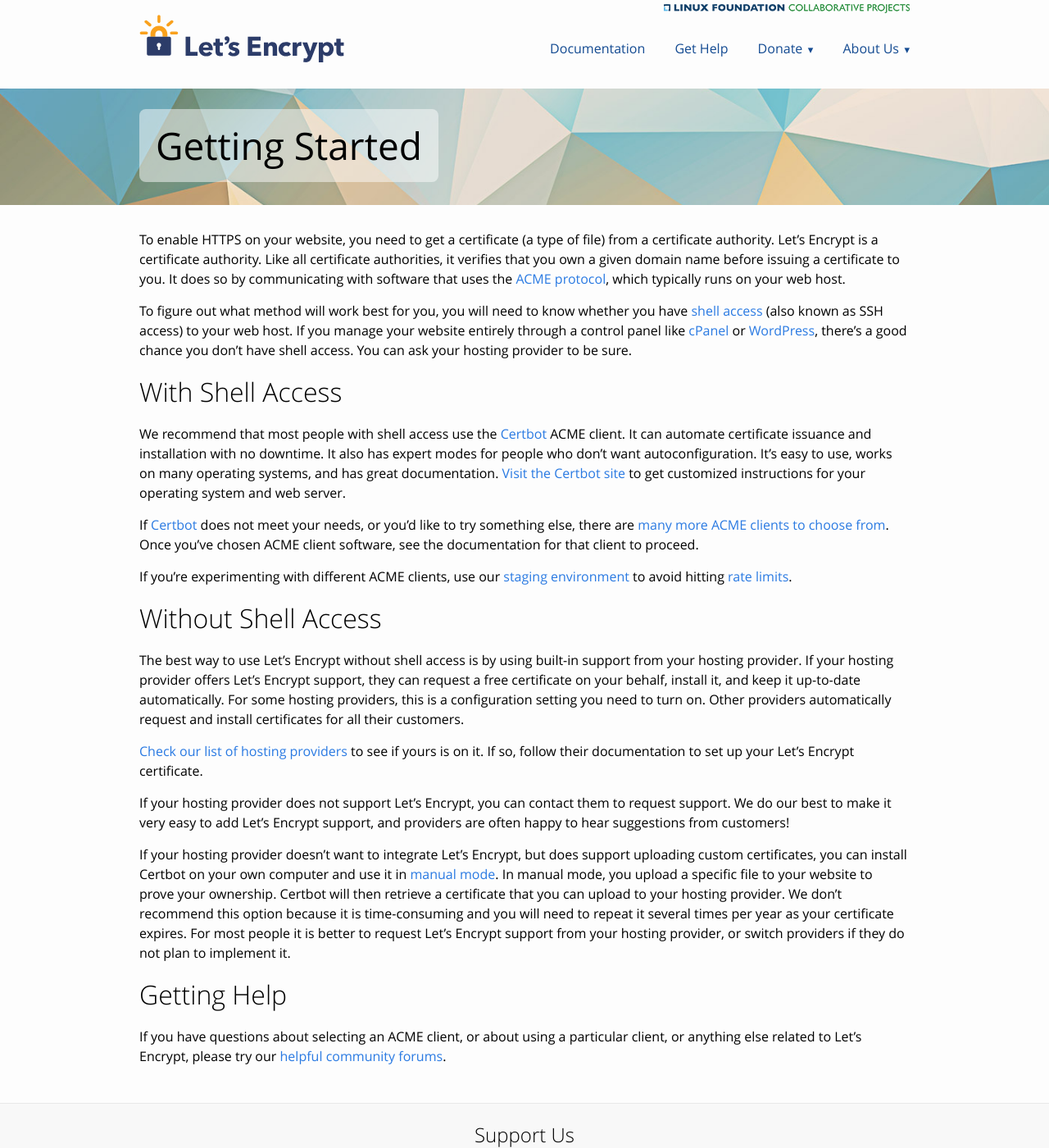
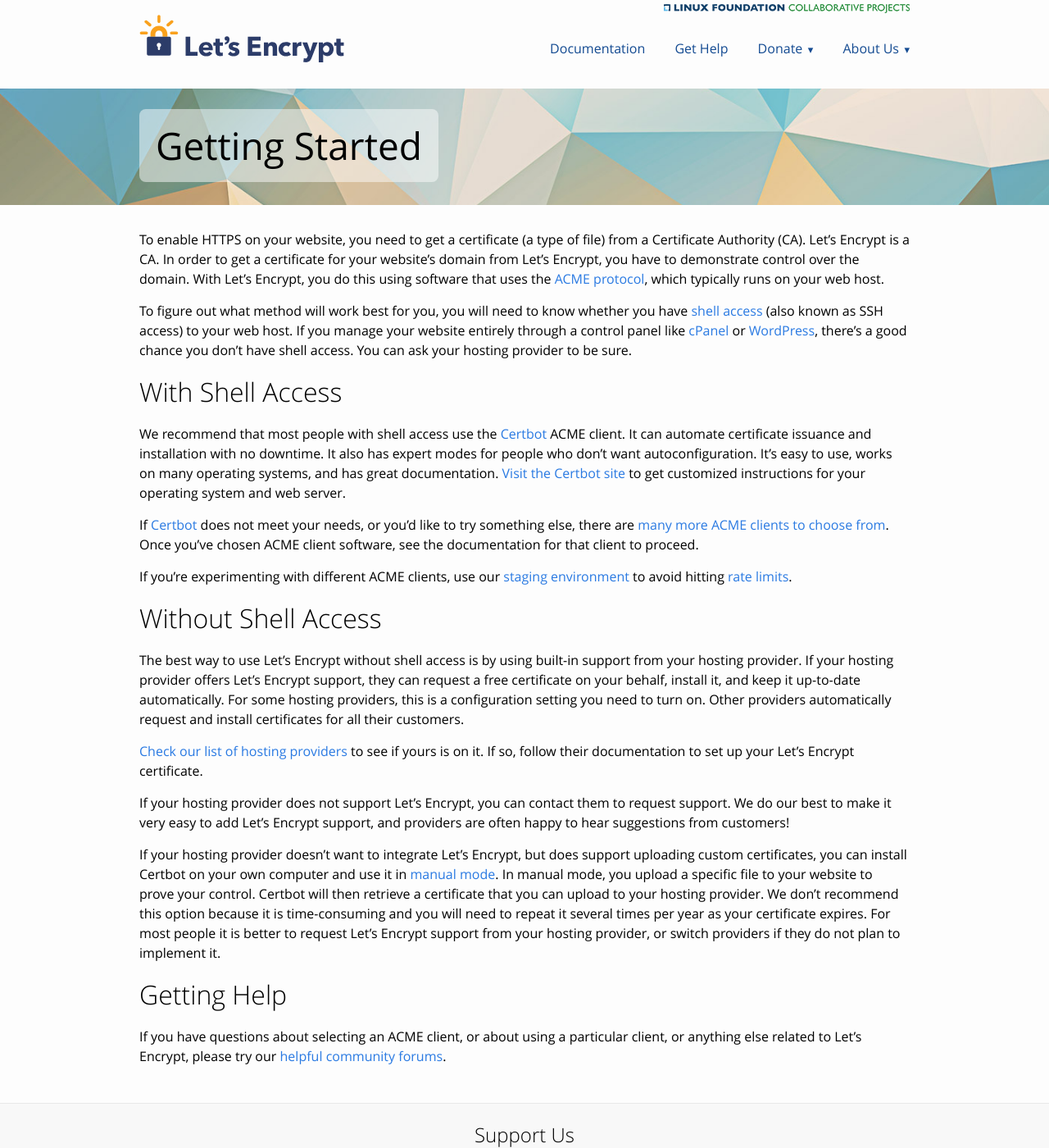
Before and after one commit to snowman1120/website, a Jekyll site: the page built from howitworks.md, in a window 1280 px wide and 1400 px high. Shown: the whole window at 82% size. Built offline with Jekyll 4.4.1, drawn with Linux system fonts in a browser that asks for light colours.

Commit message:
More improvements to Getting Started.

```diff
--- a/howitworks.md
+++ b/howitworks.md
@@ -7,9 +7,9 @@ redirect_from: "/howitworks"
 ---
 
 To enable HTTPS on your website, you need to get a certificate (a type of file)
-from a certificate authority. Let's Encrypt is a certificate authority. Like all
-certificate authorities, it verifies that you own a given domain name before issuing a
-certificate to you. It does so by communicating with software that uses
+from a Certificate Authority (CA). Let's Encrypt is a CA. In order to get a
+certificate for your website's domain from Let's Encrypt, you have to demonstrate
+control over the domain. With Let's Encrypt, you do this using software that uses
 the [ACME protocol](https://ietf-wg-acme.github.io/acme/), which typically runs
 on your web host.
 
@@ -59,7 +59,7 @@ If your hosting provider doesn't want to integrate Let's Encrypt, but does
 support uploading custom certificates, you can install Certbot on your own
 computer and use it in [manual mode](https://certbot.eff.org/docs/using.html#manual).
 In manual mode, you upload a specific file to your website to prove your
-ownership. Certbot will then retrieve a certificate that you can upload to your
+control. Certbot will then retrieve a certificate that you can upload to your
 hosting provider. We don't recommend this option because it is time-consuming
 and you will need to repeat it several times per year as your certificate
 expires. For most people it is better to request Let's Encrypt support from your
```
